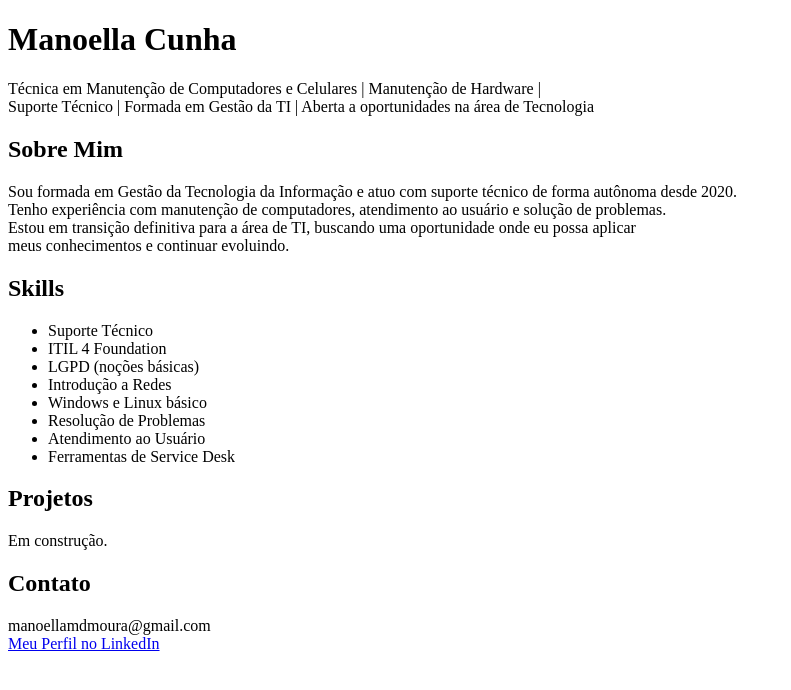
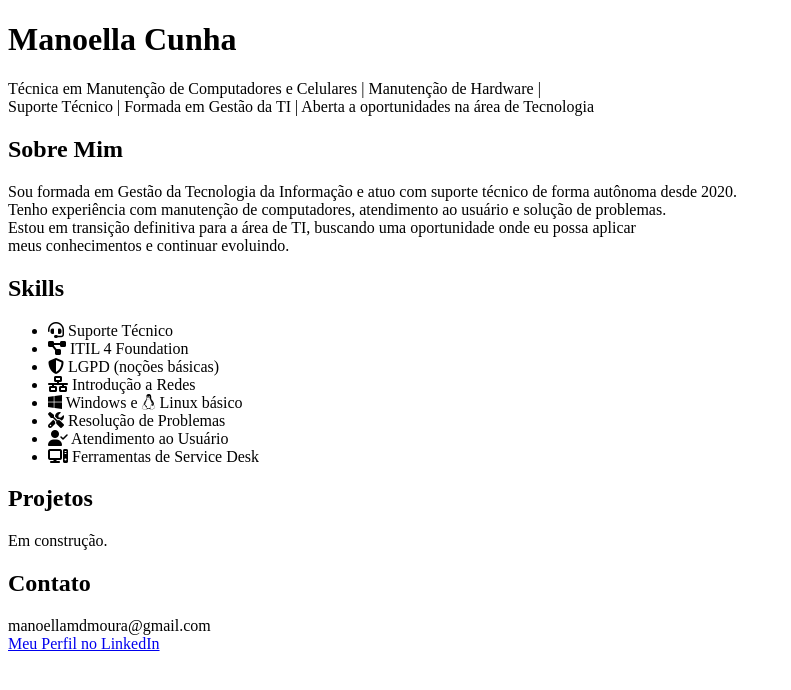
Before and after one commit to manuganuti/manuganuti.github.io, a plain HTML site: page index.html in a window 1280 px wide. Shown: the whole page, without its empty margins (0-791 px from the left). Drawn offline with Linux system fonts and the light colour scheme.

Commit message:
Update index.html

```diff
--- a/index.html
+++ b/index.html
@@ -4,6 +4,7 @@
     <meta charset="UTF-8" />
     <meta name="viewport" content="width=device-width, initial-scale=1.0" />
     <title>Meu Portfólio - Manoella Cunha</title>
+    <link rel="stylesheet" href="https://cdnjs.cloudflare.com/ajax/libs/font-awesome/6.5.0/css/all.min.css">
     <link rel="stylesheet" href="style.css" />
 </head>
 <body>
@@ -28,16 +29,16 @@
 
     <section id="skills">
         <h2>Skills</h2>
-        <ul>
-            <li>Suporte Técnico</li>
-            <li>ITIL 4 Foundation</li>
-            <li>LGPD (noções básicas)</li>
-            <li>Introdução a Redes</li>
-            <li>Windows e Linux básico</li>
-            <li>Resolução de Problemas</li>
-            <li>Atendimento ao Usuário</li>
-            <li>Ferramentas de Service Desk</li>
-        </ul>
+       <ul>
+    <li><i class="fa-solid fa-headset"></i> Suporte Técnico</li>
+    <li><i class="fa-solid fa-diagram-project"></i> ITIL 4 Foundation</li>
+    <li><i class="fa-solid fa-shield-halved"></i> LGPD (noções básicas)</li>
+    <li><i class="fa-solid fa-network-wired"></i> Introdução a Redes</li>
+    <li><i class="fa-brands fa-windows"></i> Windows e <i class="fa-brands fa-linux"></i> Linux básico</li>
+    <li><i class="fa-solid fa-screwdriver-wrench"></i> Resolução de Problemas</li>
+    <li><i class="fa-solid fa-user-check"></i> Atendimento ao Usuário</li>
+    <li><i class="fa-solid fa-computer"></i> Ferramentas de Service Desk</li>
+</ul>
     </section>
 
     <section id="projetos">
```
